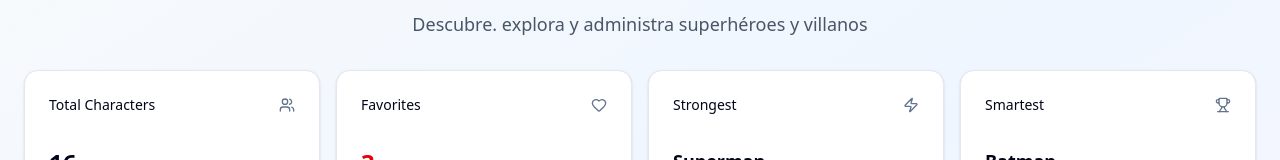
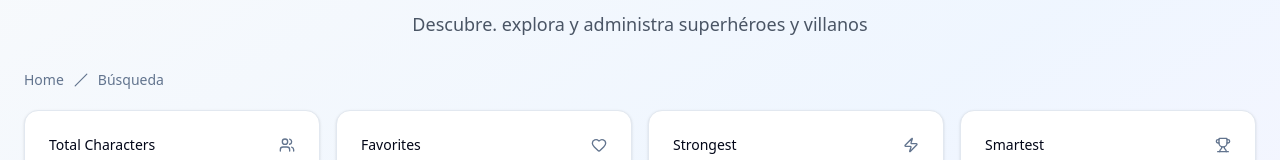
Before and after one commit to juanpablocesarini/curso-react-by-fernandoherrera, a React (Vite) app in the folder 05-heroes-app/: page /search in a window 1280 px wide. Shown: the part 126-286 px from the top of the page. Built offline with nearby package versions, Linux system fonts and the light colour scheme.

Commit message:
Fin sección 13 - Implementación del breadcrumb

```diff
--- /dev/null
+++ b/05-heroes-app/src/components/custom/CustomBreadcrumbs.tsx
@@ -0,0 +1,50 @@
+import { Link } from "react-router";
+import { SlashIcon } from "lucide-react";
+import {
+  Breadcrumb,
+  BreadcrumbItem,
+  BreadcrumbLink,
+  BreadcrumbList,
+  BreadcrumbSeparator,
+} from "../ui/breadcrumb";
+
+interface BreadCrumb {
+  label: string;
+  to: string;
+}
+interface Props {
+  currentPage: string;
+  breadcrumbs?: BreadCrumb[];
+}
+export const CustomBreadcrumbs = ({ currentPage, breadcrumbs = [] }: Props) => {
+  return (
+    <Breadcrumb className="my-5">
+      <BreadcrumbList>
+        <BreadcrumbItem>
+          <BreadcrumbLink asChild>
+            <Link to="/">Home</Link>
+          </BreadcrumbLink>
+        </BreadcrumbItem>
+
+        {breadcrumbs.map((crumb) => (
+          <div className="flex items-center">
+            <BreadcrumbSeparator>
+              <SlashIcon />
+            </BreadcrumbSeparator>
+            <BreadcrumbItem>
+              <BreadcrumbLink asChild>
+                <Link to={crumb.to}>{crumb.label}</Link>
+              </BreadcrumbLink>
+            </BreadcrumbItem>
+          </div>
+        ))}
+        <BreadcrumbSeparator>
+          <SlashIcon />
+        </BreadcrumbSeparator>
+        <BreadcrumbItem>
+          <BreadcrumbLink className="text-bold">{currentPage}</BreadcrumbLink>
+        </BreadcrumbItem>
+      </BreadcrumbList>
+    </Breadcrumb>
+  );
+};
--- /dev/null
+++ b/05-heroes-app/src/components/ui/breadcrumb.tsx
@@ -0,0 +1,109 @@
+import * as React from "react"
+import { Slot } from "@radix-ui/react-slot"
+import { ChevronRight, MoreHorizontal } from "lucide-react"
+
+import { cn } from "@/lib/utils"
+
+function Breadcrumb({ ...props }: React.ComponentProps<"nav">) {
+  return <nav aria-label="breadcrumb" data-slot="breadcrumb" {...props} />
+}
+
+function BreadcrumbList({ className, ...props }: React.ComponentProps<"ol">) {
+  return (
+    <ol
+      data-slot="breadcrumb-list"
+      className={cn(
+        "text-muted-foreground flex flex-wrap items-center gap-1.5 text-sm wrap-break-word sm:gap-2.5",
+        className
+      )}
+      {...props}
+    />
+  )
+}
+
+function BreadcrumbItem({ className, ...props }: React.ComponentProps<"li">) {
+  return (
+    <li
+      data-slot="breadcrumb-item"
+      className={cn("inline-flex items-center gap-1.5", className)}
+      {...props}
+    />
+  )
+}
+
+function BreadcrumbLink({
+  asChild,
+  className,
+  ...props
+}: React.ComponentProps<"a"> & {
+  asChild?: boolean
+}) {
+  const Comp = asChild ? Slot : "a"
+
+  return (
+    <Comp
+      data-slot="breadcrumb-link"
+      className={cn("hover:text-foreground transition-colors", className)}
+      {...props}
+    />
+  )
+}
+
+function BreadcrumbPage({ className, ...props }: React.ComponentProps<"span">) {
+  return (
+    <span
+      data-slot="breadcrumb-page"
+      role="link"
+      aria-disabled="true"
+      aria-current="page"
+      className={cn("text-foreground font-normal", className)}
+      {...props}
+    />
+  )
+}
+
+function BreadcrumbSeparator({
+  children,
+  className,
+  ...props
+}: React.ComponentProps<"li">) {
+  return (
+    <li
+      data-slot="breadcrumb-separator"
+      role="presentation"
+      aria-hidden="true"
+      className={cn("[&>svg]:size-3.5", className)}
+      {...props}
+    >
+      {children ?? <ChevronRight />}
+    </li>
+  )
+}
+
+function BreadcrumbEllipsis({
+  className,
+  ...props
+}: React.ComponentProps<"span">) {
+  return (
+    <span
+      data-slot="breadcrumb-ellipsis"
+      role="presentation"
+      aria-hidden="true"
+      className={cn("flex size-9 items-center justify-center", className)}
+      {...props}
+    >
+      <MoreHorizontal className="size-4" />
+      <span className="sr-only">More</span>
+    </span>
+  )
+}
+
+export {
+  Breadcrumb,
+  BreadcrumbList,
+  BreadcrumbItem,
+  BreadcrumbLink,
+  BreadcrumbPage,
+  BreadcrumbSeparator,
+  BreadcrumbEllipsis,
+}
--- a/05-heroes-app/src/heroes/hero/HeroPage.tsx
+++ b/05-heroes-app/src/heroes/hero/HeroPage.tsx
@@ -1,6 +1,8 @@
+import { CustomBreadcrumbs } from "@/components/custom/CustomBreadcrumbs"
 
 export const HeroPage = () => {
   return (
-    <div>HeroPage</div>
+
+      <CustomBreadcrumbs currentPage={"heroe"}/>
   )
 }
--- a/05-heroes-app/src/heroes/home/HomePage.tsx
+++ b/05-heroes-app/src/heroes/home/HomePage.tsx
@@ -6,6 +6,7 @@ import { CustomJumbotron } from "@/components/custom/CustomJumbotron";
 import { HeroStats } from "../components/HeroStats";
 import { HeroGrid } from "../components/HeroGrid";
 import { CustomPagination } from "@/components/custom/CustomPagination";
+import { CustomBreadcrumbs } from "@/components/custom/CustomBreadcrumbs";
 
 export const HomePage = () => {
   const [activeTab, setActiveTab] = useState<
@@ -19,7 +20,8 @@ export const HomePage = () => {
           title="Universo de superhéroes"
           description="Descubre. explora y administra superhéroes y villanos"
         />
-
+        {/* | Breadcrumbs */}
+        <CustomBreadcrumbs currentPage={"Superhéroes"} />
         {/* Stats Dashboard */}
         <HeroStats />
 
@@ -72,7 +74,7 @@ export const HomePage = () => {
           </TabsContent>
         </Tabs>
 
-      <CustomPagination totalPages={8}/>
+        <CustomPagination totalPages={8} />
       </>
     </>
   );
--- a/05-heroes-app/src/heroes/layouts/HeroesLayout.tsx
+++ b/05-heroes-app/src/heroes/layouts/HeroesLayout.tsx
@@ -1,11 +1,13 @@
 import { Outlet } from "react-router";
 import { CustomMenu } from '../../components/custom/CustomMenu';
+
 
 export const HeroesLayout = () => {
   return (
     <div className="min-h-screen bg-linear-to-br from-slate-50 via-blue-50 to-purple-50">
       <div className="max-w-7xl mx-auto p-6">
         <CustomMenu/>
+
         <Outlet/>
       </div>
     </div>
--- a/05-heroes-app/src/heroes/search/SearchPage.tsx
+++ b/05-heroes-app/src/heroes/search/SearchPage.tsx
@@ -1,6 +1,7 @@
 import { CustomJumbotron } from "@/components/custom/CustomJumbotron";
 import { HeroStats } from "../components/HeroStats";
 import { SearchControls } from "./ui/SearchControls";
+import { CustomBreadcrumbs } from "@/components/custom/CustomBreadcrumbs";
 
 export const SearchPage = () => {
   return (
@@ -9,6 +10,9 @@ export const SearchPage = () => {
         title="Búsqueda de superhéroes"
         description="Descubre. explora y administra superhéroes y villanos"
       />
+        {/*  Breadcrumbs */}
+      <CustomBreadcrumbs currentPage={"Búsqueda"}/>
+
       {/* Stats Dashboard */}
       <HeroStats />
       {/* Filter and search */}
```
